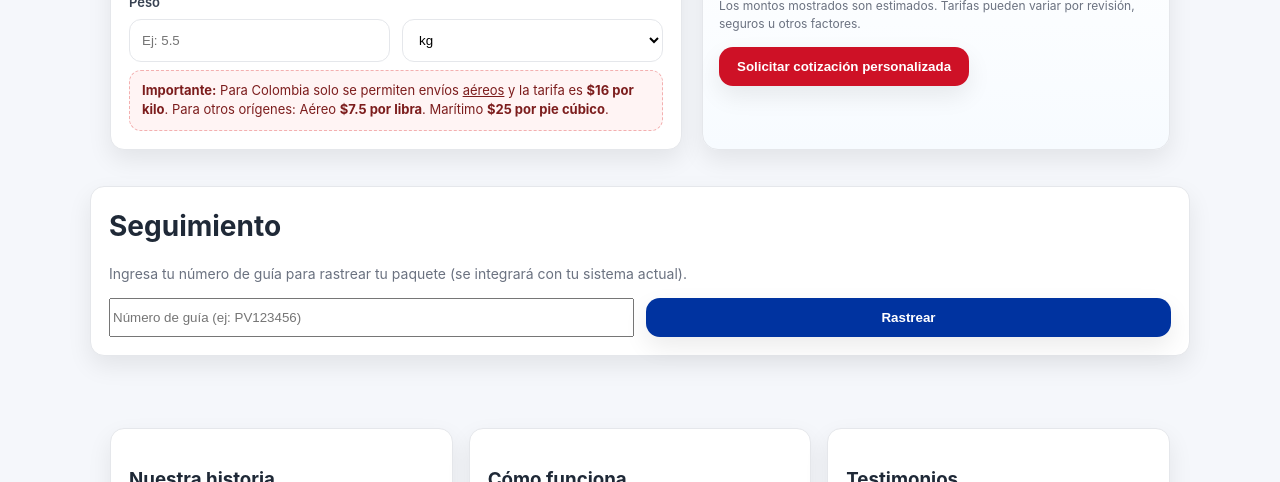
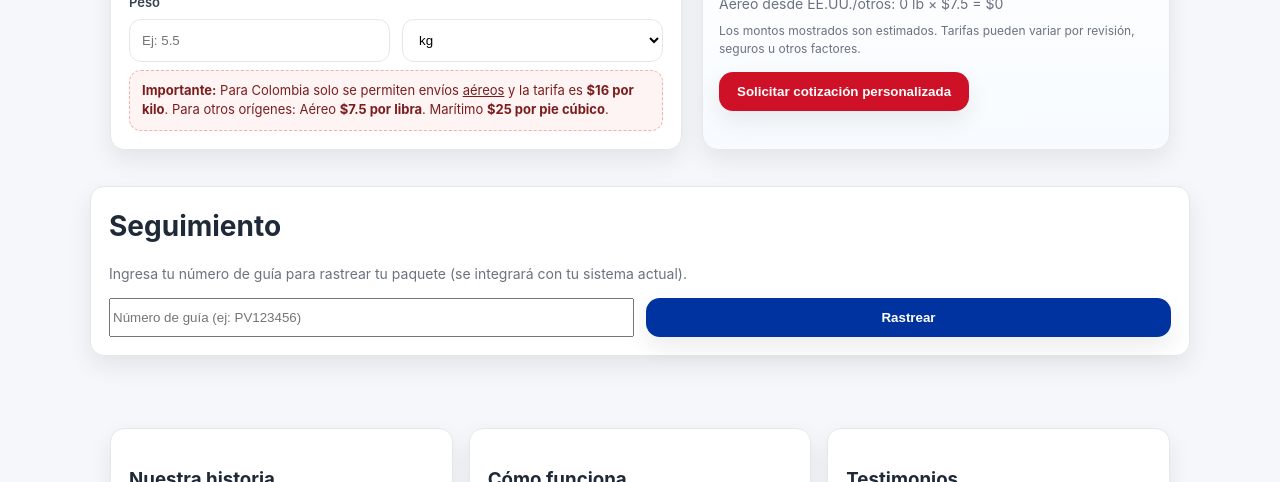
Before and after one commit to puravida-envios/puravida-envios, a plain HTML site: page index.html in a window 1280 px wide. Shown: the part 618-1100 px from the top of the page. Drawn offline with Linux system fonts and the light colour scheme.

Commit message:
Add files via upload

```diff
--- a/index.html
+++ b/index.html
@@ -282,8 +282,7 @@
       </div>
       <div class="social">
         <span>Síguenos:</span>
-        <a href="https://www.instagram.com/puravida_envios" target="_blank" rel="noopener noreferrer" style="color:#fff">Instagram</a>
-
+        <a href="#" style="color:#fff">Instagram</a>
       </div>
     </div>
   </footer>
@@ -355,14 +354,14 @@
           // $16 / kg
           const kg = (up==='kg') ? peso : (peso/ KG_TO_LB);
           precio = kg * 16;
-          detalle = Aéreo desde Colombia: ${round2(kg)} kg × $16 = $${round2(precio)};
-          pesoConvert.textContent = (up==='lb' && peso) ? ${round2(kg)} kg : (up==='kg' && peso) ? ${round2(kg*KG_TO_LB)} lb : '';
+          detalle = `Aéreo desde Colombia: ${round2(kg)} kg × $16 = $${round2(precio)}`;
+          pesoConvert.textContent = (up==='lb' && peso) ? `${round2(kg)} kg` : (up==='kg' && peso) ? `${round2(kg*KG_TO_LB)} lb` : '';
         }else{
           // $7.5 / lb
           const lb = (up==='lb') ? peso : (peso* KG_TO_LB);
           precio = lb * 7.5;
-          detalle = Aéreo desde EE.UU./otros: ${round2(lb)} lb × $7.5 = $${round2(precio)};
-          pesoConvert.textContent = (up==='kg' && peso) ? ${round2(lb)} lb : (up==='lb' && peso) ? ${round2(lb/KG_TO_LB)} kg : '';
+          detalle = `Aéreo desde EE.UU./otros: ${round2(lb)} lb × $7.5 = $${round2(precio)}`;
+          pesoConvert.textContent = (up==='kg' && peso) ? `${round2(lb)} lb` : (up==='lb' && peso) ? `${round2(lb/KG_TO_LB)} kg` : '';
         }
       }else{
         // marítimo solo USA/otros
@@ -380,7 +379,7 @@
           }
         }
         precio = ft3 * 25;
-        detalle = Marítimo (EE.UU./otros): ${round2(ft3)} ft³ × $25 = $${round2(precio)};
+        detalle = `Marítimo (EE.UU./otros): ${round2(ft3)} ft³ × $25 = $${round2(precio)}`;
         pesoConvert.textContent = '';
       }
 
```
